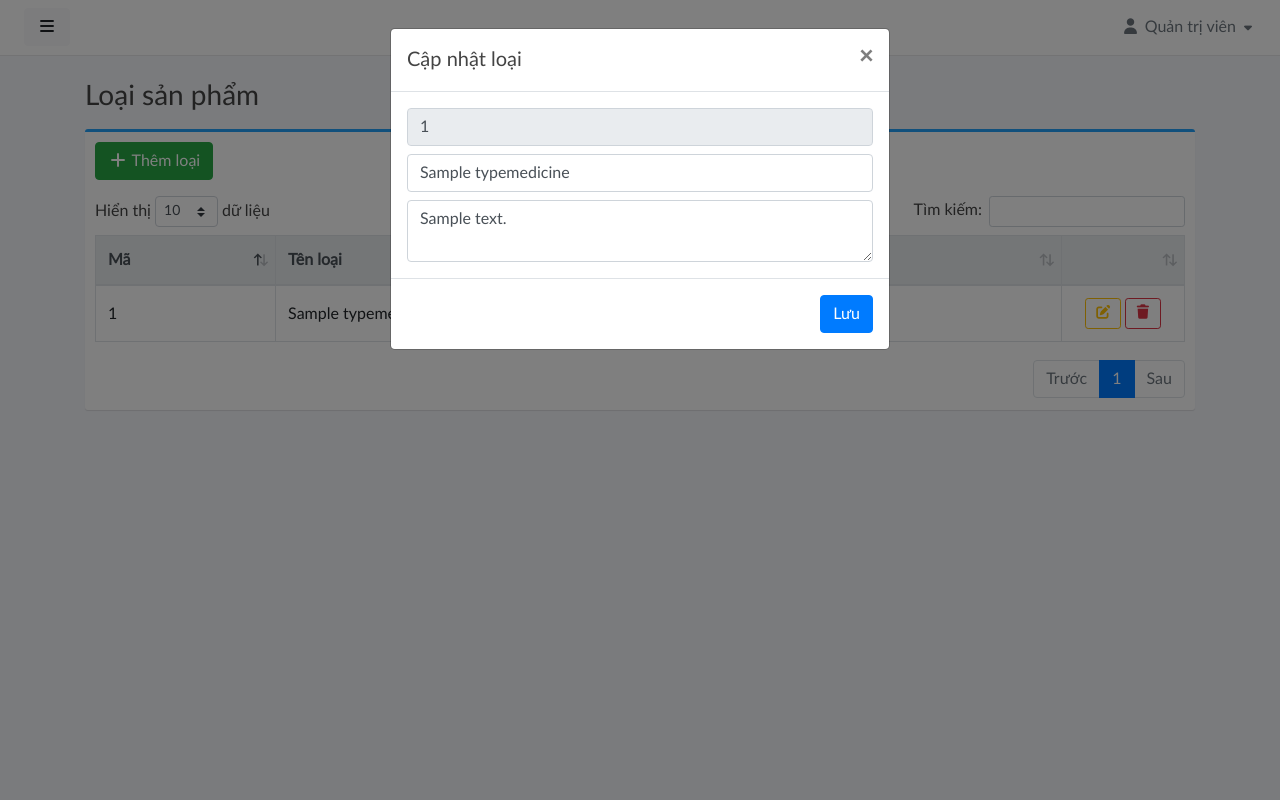
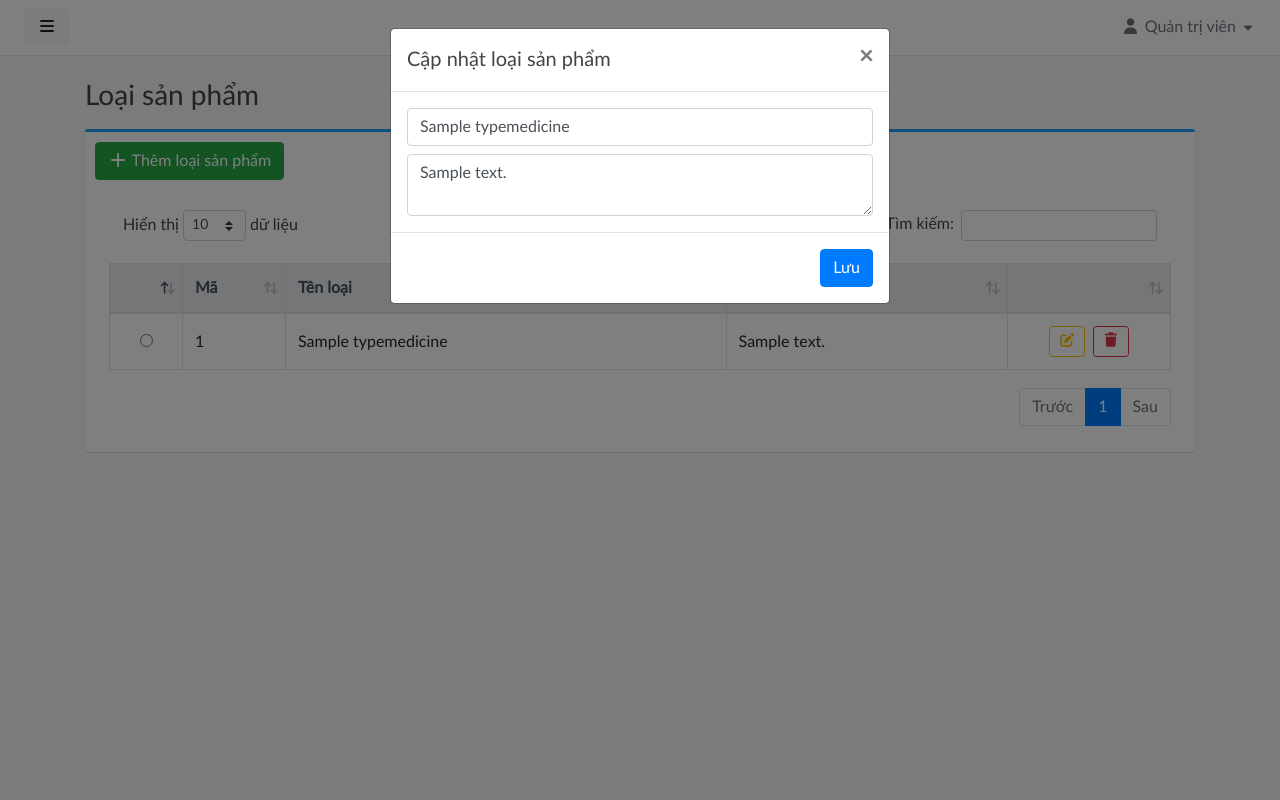
Before and after one commit to khoamai291299/NHAPMON_CNPM_NHOM-1_XD_HETHONG_QUANLY_NHATHUOC, a Django app: template myapp/templates/admin/category.html in a window 1280 px wide, after a click on "Thêm loại sản phẩm". Run offline with Django 5.2, Linux system fonts and the light colour scheme; the template is opened without the code that fills it: values that come from a table or form of the project are taken from there, others are empty; tables that the repository leaves empty hold one stand-in row (values such as "Sample post"); one stand-in notice (Sample message) is shown; some libraries are stand-ins or nearby versions.

Commit message:
Update giao diện loại sản phẩm

```diff
--- a/myapp/templates/admin/category.html
+++ b/myapp/templates/admin/category.html
@@ -9,11 +9,25 @@
 
     <link rel="stylesheet" href="{% static 'vendor/fontawesome/css/fontawesome.min.css' %}">
     <link rel="stylesheet" href="{% static 'vendor/fontawesome/css/solid.min.css' %}">
+    <link rel="stylesheet" href="{% static 'vendor/fontawesome/css/brands.min.css' %}">
     <link rel="stylesheet" href="{% static 'vendor/bootstrap/css/bootstrap.min.css' %}">
     <link rel="stylesheet" href="{% static 'vendor/datatables/datatables.min.css' %}">
     <link rel="stylesheet" href="{% static 'css/admin/master.css' %}">
     <link rel="stylesheet" href="{% static 'components/sidebar/sidebar-default.css' %}">
     <link rel="stylesheet" href="{% static 'fontawesome-free-7.1.0-web/css/all.css' %}">
+
+    <style>
+        #dataTables-example_length {
+            margin-left: 14px;
+        }
+        #dataTables-example_filter {
+            margin-right: 14px;
+            margin-bottom: 14px;
+        }
+        #dataTables-example_wrapper {
+            padding: 14px;
+        }
+    </style>
 </head>
 
 <body>
@@ -25,7 +39,7 @@
         <img src="{% static 'imgs/logo.png' %}" class="app-logo">
     </div>
     <ul class="list-unstyled components text-secondary">
-        <li><a href="#"><i class="fas fa-home"></i> Trang chủ</a></li>
+        <li><a href="{% url 'adminpanel:index' %}"><i class="fas fa-home"></i> Trang chủ</a></li>
         <li><a href="{% url 'adminpanel:admin_users' %}"><i class="fas fa-users"></i> Tài khoản</a></li>
         <li><a href="{% url 'adminpanel:admin_employee' %}"><i class="fas fa-address-card"></i> Nhân viên</a></li>
         <li><a href="{% url 'adminpanel:admin_customer' %}"><i class="fas fa-user-plus"></i> Khách hàng</a></li>
@@ -45,18 +59,36 @@
 
 <!-- ===== NAVBAR ===== -->
 <nav class="navbar navbar-expand-lg navbar-white bg-white">
-                <button type="button" id="sidebarCollapse" class="btn btn-light"><i class="fas fa-bars"></i><span></span></button>
-                <div class="collapse navbar-collapse" id="navbarSupportedContent">
+    <button type="button" id="sidebarCollapse" class="btn btn-light">
+        <i class="fas fa-bars"></i><span></span>
+    </button>
+
+    <div class="collapse navbar-collapse">
         <ul class="nav navbar-nav ml-auto">
-
             <li class="nav-item dropdown">
                 <div class="nav-dropdown">
-                                <a href="" class="nav-item nav-link dropdown-toggle text-secondary" data-toggle="dropdown"><i class="fas fa-user"></i> <span>Quản trị viên</span> <i style="font-size: .8em;" class="fas fa-caret-down"></i></a>
+                    <a href="#" class="nav-item nav-link dropdown-toggle text-secondary" data-toggle="dropdown">
+                        <i class="fas fa-user"></i>
+                        <span>Quản trị viên</span>
+                        <i class="fas fa-caret-down" style="font-size:.8em"></i>
+                    </a>
                     <div class="dropdown-menu dropdown-menu-right nav-link-menu">
                         <ul class="nav-list">
-                                        <li><a href="{% url 'adminpanel:admin_profile' %}" class="dropdown-item"><i class="fas fa-address-card"></i> Thông tin cá nhân</a></li>
-                                        <li><a href="" class="dropdown-item"><i class="fas fa-envelope"></i> Thông báo</a></li>
-                                        <li><a href="" class="dropdown-item"><i class="fas fa-cog"></i> Cài đặt</a></li>
+                            <li>
+                                <a href="{% url 'adminpanel:admin_profile' %}" class="dropdown-item">
+                                    <i class="fas fa-address-card"></i> Thông tin cá nhân
+                                </a>
+                            </li>
+                            <li>
+                                <a href="#" class="dropdown-item">
+                                    <i class="fas fa-envelope"></i> Thông báo
+                                </a>
+                            </li>
+                            <li>
+                                <a href="#" class="dropdown-item">
+                                    <i class="fas fa-cog"></i> Cài đặt
+                                </a>
+                            </li>
                             <div class="dropdown-divider"></div>
                             <li>
                                 <a href="{% url 'adminpanel:admin_logout' %}" class="dropdown-item">
@@ -79,29 +111,18 @@
     <h3>Loại sản phẩm</h3>
 
     {% if messages %}
-    <div aria-live="polite" aria-atomic="true"
-        style="position: fixed; top: 20px; right: 20px; z-index: 9999;">
+    <div style="position: fixed; top:20px; right:20px; z-index:9999">
         {% for message in messages %}
-        <div class="toast fade mb-2" role="alert"
-        data-delay="5000">
+        <div class="toast fade mb-2" role="alert" data-delay="5000">
             <div class="toast-header
                 {% if message.tags == 'success' %}bg-success text-white{% endif %}
-                {% if message.tags == 'error' %}bg-danger text-white{% endif %}
-            ">
-                {% if message.tags == 'success' %}
-                    <i class="fas fa-check-circle mr-2"></i>
-                    <strong class="mr-auto">Thành công</strong>
-                {% elif message.tags == 'error' %}
-                    <i class="fas fa-times-circle mr-2"></i>
-                    <strong class="mr-auto">Lỗi</strong>
-                {% endif %}
-                <button type="button" class="ml-2 mb-1 close text-white" data-dismiss="toast">
-                    &times;
-                </button>
+                {% if message.tags == 'error' %}bg-danger text-white{% endif %}">
+                <strong class="mr-auto">
+                    {% if message.tags == 'success' %}Thành công{% else %}Lỗi{% endif %}
+                </strong>
+                <button type="button" class="ml-2 mb-1 close text-white" data-dismiss="toast">&times;</button>
             </div>
-            <div class="toast-body">
-                {{ message }}
-            </div>
+            <div class="toast-body">{{ message }}</div>
         </div>
         {% endfor %}
     </div>
@@ -114,7 +135,7 @@
 <!-- ACTION -->
 <div class="mb-3 d-flex justify-content-between">
     <button class="btn btn-success" data-toggle="modal" data-target="#addModal">
-        <i class="fas fa-plus"></i> Thêm loại
+        <i class="fas fa-plus"></i> Thêm loại sản phẩm
     </button>
 </div>
 
@@ -122,20 +143,24 @@
 <table class="table table-bordered table-hover bg-white" id="dataTables-example">
 <thead class="thead-light">
 <tr>
-    <th>Mã</th>
+    <th width="30"></th>
+    <th width="60">Mã</th>
     <th>Tên loại</th>
     <th>Mô tả</th>
-    <th width="80"></th>
+    <th width="120"></th>
 </tr>
 </thead>
 <tbody>
 {% for c in categories %}
 <tr>
+    <td class="text-center">
+        <input type="radio" name="selected_category" value="{{ c.id }}">
+    </td>
     <td>{{ c.id }}</td>
     <td>{{ c.name }}</td>
     <td>{{ c.description }}</td>
     <td class="text-center">
-        <a href="?edit={{ c.id }}" class="btn btn-outline-warning btn-sm">
+        <a href="?edit={{ c.id }}" class="btn btn-outline-warning btn-sm mr-1">
             <i class="fas fa-edit"></i>
         </a>
         <a href="?delete={{ c.id }}"
@@ -147,7 +172,7 @@
 </tr>
 {% empty %}
 <tr>
-    <td colspan="4" class="text-center text-muted">Không có dữ liệu</td>
+    <td colspan="5" class="text-center text-muted">Không có dữ liệu</td>
 </tr>
 {% endfor %}
 </tbody>
@@ -174,22 +199,20 @@
 
 <div class="modal-header">
     <h5 class="modal-title">
-        {% if edit_category %}Cập nhật loại{% else %}Thêm loại{% endif %}
+        {% if edit_category %}Cập nhật loại sản phẩm{% else %}Thêm loại sản phẩm{% endif %}
     </h5>
     <button type="button" class="close" data-dismiss="modal">&times;</button>
 </div>
 
 <div class="modal-body">
+    <input name="name"
+           class="form-control mb-2"
+           placeholder="Tên loại sản phẩm"
+           value="{{ edit_category.name|default:'' }}"
+           required>
 
-    {% if edit_category %}
-    <input class="form-control mb-2" value="{{ edit_category.id }}" readonly>
-    {% endif %}
-
-    <input name="name" class="form-control mb-2"
-           placeholder="Tên loại"
-           value="{{ edit_category.name|default:'' }}" required>
-
-    <textarea name="description" class="form-control"
+    <textarea name="description"
+              class="form-control"
               placeholder="Mô tả">{{ edit_category.description|default:'' }}</textarea>
 </div>
 
@@ -202,6 +225,7 @@
 </div>
 </div>
 
+<!-- ===== JS ===== -->
 <script src="{% static 'vendor/jquery/jquery.min.js' %}"></script>
 <script src="{% static 'vendor/bootstrap/js/bootstrap.bundle.min.js' %}"></script>
 <script src="{% static 'vendor/datatables/datatables.min.js' %}"></script>
@@ -222,6 +246,13 @@ $(document).ready(function () {
             }
         }
     });
+
+    $('#sidebarCollapse').on('click', function () {
+        $('#sidebar').toggleClass('active');
+        $('#body').toggleClass('active');
+    });
+
+    $('.toast').toast('show');
 });
 </script>
 
@@ -233,22 +264,5 @@ $(document).ready(function () {
 </script>
 {% endif %}
 
-<script>
-    $(document).ready(function () {
-        $('#sidebarCollapse').on('click', function () {
-            $('#sidebar').toggleClass('active');
-            $('#body').toggleClass('active');
-        });
-    });
-</script>
-<script>
-document.addEventListener("DOMContentLoaded", function () {
-    $('.toast').toast({
-        delay: 5000,
-        autohide: true
-    });
-    $('.toast').toast('show');
-});
-</script>
 </body>
 </html>
```
Lines whose indentation alone changed are shown as unchanged.
